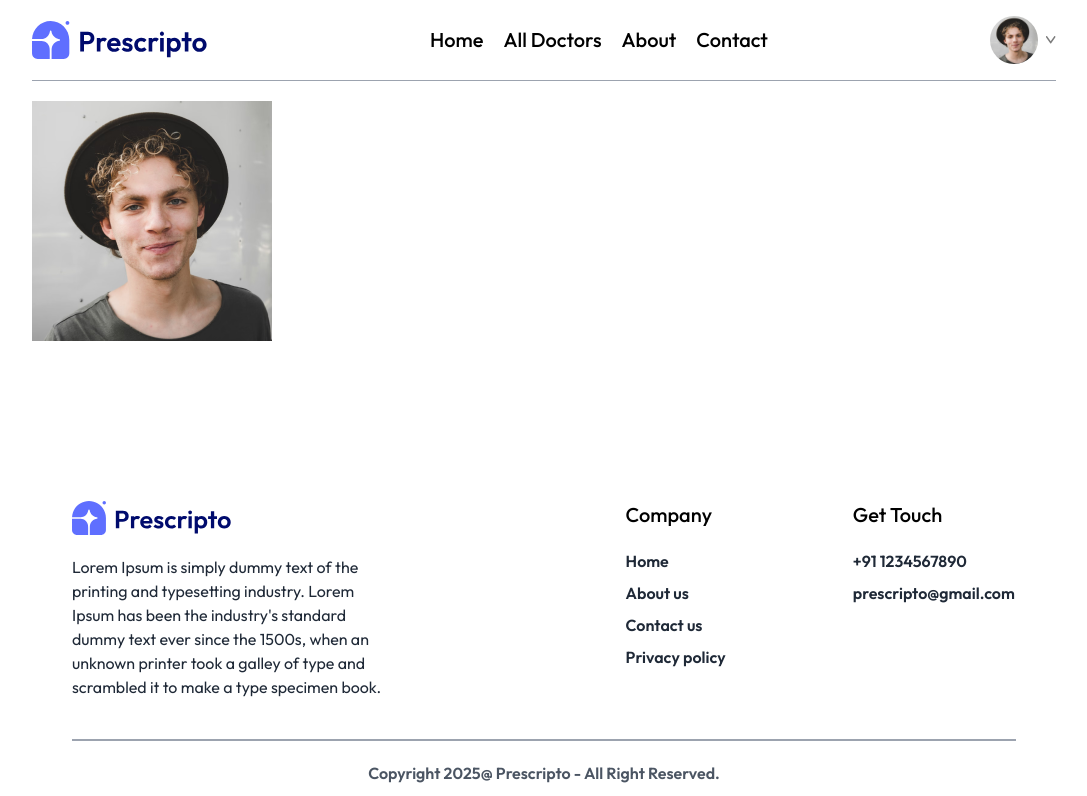
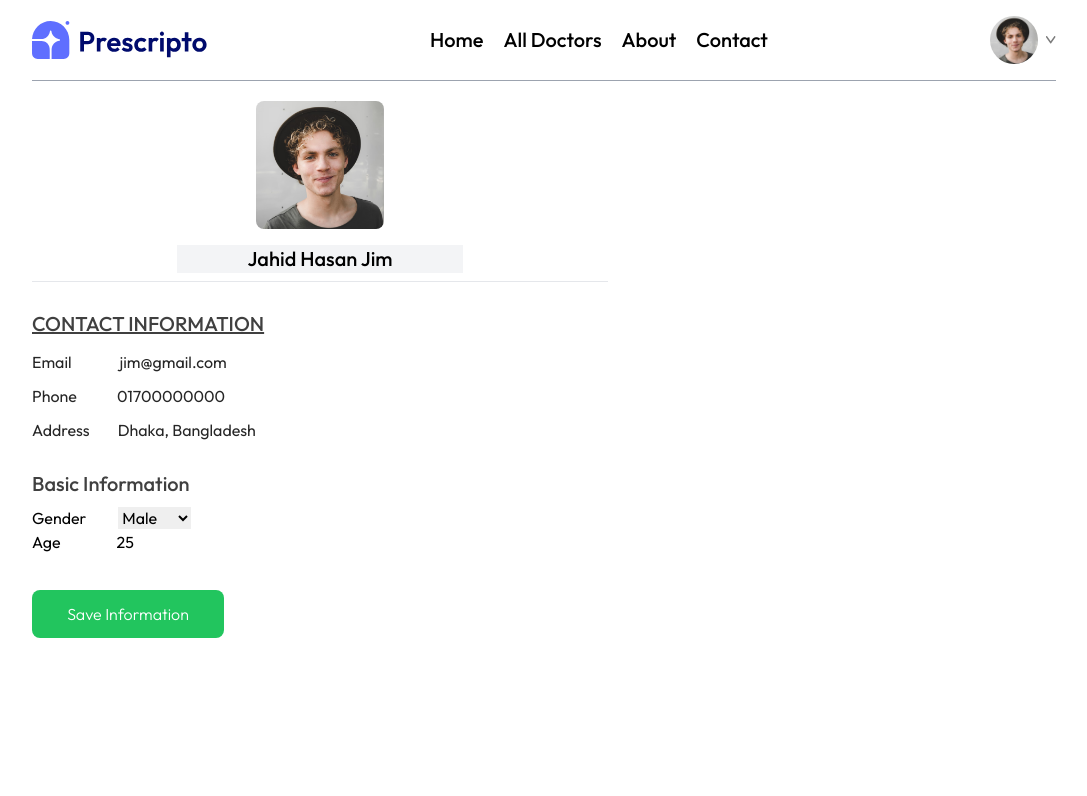
Before and after one commit to jim2107054/MERN_Projects, a React (Vite) app in the folder Prescripto/frontend/: page /my-profile in a window 1280 px wide. Shown: the top 796 px of the page, without its empty margins (96-1183 px from the left). Built offline with nearby package versions, Linux system fonts and the light colour scheme.

Commit message:
my profile done

```diff
--- a/Prescripto/frontend/src/pages/MyProfile.jsx
+++ b/Prescripto/frontend/src/pages/MyProfile.jsx
@@ -1,23 +1,136 @@
-import React, { useState } from 'react'
-import { assets } from './../assets/assets';
+import React, { useState } from "react";
+import { assets } from "./../assets/assets";
 
 const MyProfile = () => {
+  const [userData, setUserData] = useState({
+    name: "Jahid Hasan Jim",
+    image: assets.profile_pic,
+    email: "jim@gmail.com",
+    phone: "01700000000",
+    address: "Dhaka, Bangladesh",
+    gender: "Male",
+    age: 25,
+  });
 
-  const [userData, setUserData] = useState({
-    name:'jim',
-    image:assets.profile_pic,
-    email:'jim@gmail.com',
-    phone:'01700000000',
-    address:'Dhaka, Bangladesh',
-    gender:'Male',
-    age:25
-  })
+  const [isEdit, setIsEdit] = useState(true);
 
   return (
-    <div>
-       <img src={userData.image} alt="" />
+    <div className="max-w-xl flex flex-col gap-4 text-base">
+      <div className="flex flex-col items-center">
+        <img className="w-32 rounded-lg" src={userData.image} alt="" />
+        {isEdit ? (
+          <input
+            className="bg-gray-100 text-xl text-center font-medium mt-4"
+            value={userData.name}
+            onChange={(e) =>
+              setUserData((prev) => ({ ...prev, name: e.target.value }))
+            }
+            placeholder="enter your name"
+            type="text"
+          />
+        ) : (
+          <h1 className="font-medium text-2xl text-gray-800 mt-4">
+            {userData.name}
+          </h1>
+        )}
+        <hr className="bg-blue-600 h-[1.2px] w-full mt-2" />
+      </div>
+      <div>
+        <p className="text-neutral-700 font-medium text-xl underline mt-3">
+          CONTACT INFORMATION
+        </p>
+        <div className="flex flex-col gap-y-2.5 mt-3 text-neutral-800">
+          <p className="flex gap-x-12">
+            Email <p>{userData.email}</p>
+          </p>
+          <div className="flex items-center gap-10">
+            <p>Phone </p>
+            {isEdit ? (
+              <input
+                value={userData.phone}
+                onChange={(e) =>
+                  setUserData((prev) => ({ ...prev, phone: e.target.value }))
+                }
+                placeholder="enter your phone"
+                type="text"
+              />
+            ) : (
+              <p>{userData.phone}</p>
+            )}
+          </div>
+          <div className="flex gap-7 items-center">
+            <p>Address </p>
+            {isEdit ? (
+              <input
+                value={userData.address}
+                onChange={(e) =>
+                  setUserData((prev) => ({ ...prev, address: e.target.value }))
+                }
+                placeholder="enter your address"
+                type="text"
+              />
+            ) : (
+              <p>{userData.address}</p>
+            )}
+          </div>
+        </div>
+      </div>
+      <div className="flex flex-col gap-2 mt-3">
+        <p className="text-neutral-700 font-medium text-xl">
+          Basic Information
+        </p>
+        <div className="flex flex-col">
+          <div className="flex gap-8 items-center">
+            <p>Gender </p>
+            {isEdit ? (
+              <select
+                value={userData.gender}
+                onChange={(e) =>
+                  setUserData((prev) => ({ ...prev, gender: e.target.value }))
+                }
+              >
+                <option value="Male">Male</option>
+                <option value="Female">Female</option>
+              </select>
+            ) : (
+              <p>{userData.gender}</p>
+            )}
+          </div>
+          <div className="flex gap-14 items-center">
+            <p>Age</p>
+            {isEdit ? (
+              <input
+                type="number"
+                value={userData.age}
+                onChange={(e) =>
+                  setUserData((prev) => ({ ...prev, age: e.target.value }))
+                }
+              />
+            ) : (
+              <p>{userData.age}</p>
+            )}
+          </div>
+        </div>
+      </div>
+      <div className="mt-5">
+        {isEdit ? (
+          <button
+            className="bg-green-500  py-3 rounded-lg text-white text-base font-light w-1/2 md:w-1/3 hover:scale-105 transition-all duration-500"
+            onClick={() => setIsEdit(false)}
+          >
+            Save Information
+          </button>
+        ) : (
+          <button
+            className="bg-blue-500 py-3 rounded-lg text-white text-base font-light w-1/2 md:w-1/3 hover:scale-105 transition-all duration-500"
+            onClick={() => setIsEdit(true)}
+          >
+            Edit
+          </button>
+        )}
+      </div>
     </div>
-  )
-}
+  );
+};
 
-export default MyProfile
+export default MyProfile;
```
